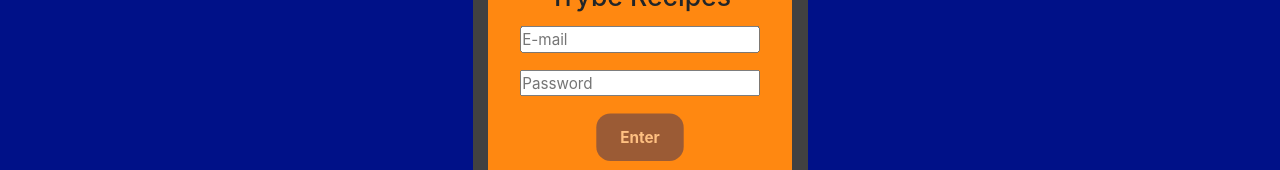
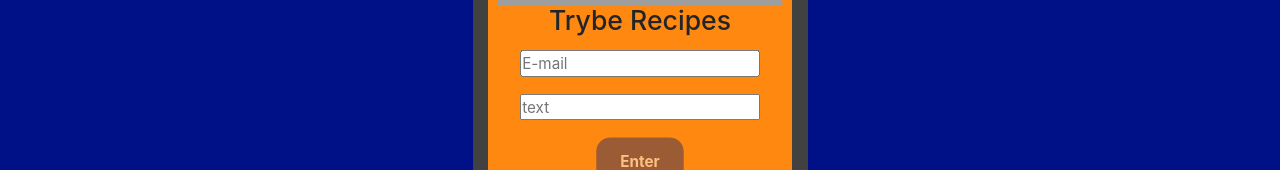
Before and after one commit to IgorMarinhoArgollo/recipe-app, a React (Create React App) app: page / in a window 1280 px wide. Shown: the part 459-629 px from the top of the page. Built offline with nearby package versions, Linux system fonts and the light colour scheme; grey boxes are pictures that could not be loaded.

Commit message:
fix(instructions): fixing alert on load

```diff
--- a/public/index.html
+++ b/public/index.html
@@ -1,3 +1,4 @@
+<
 <!DOCTYPE html>
 <html lang="en">
 
@@ -15,6 +16,11 @@
 <body>
   <noscript>You need to enable JavaScript to run this app.</noscript>
   <div id="root"></div>
+  <script type="text/javascript">
+      // eslint-disable-next-line no-alert
+      alert('Use "email@email.com" as Email and "1234567" as Password');
+  </script>
 </body>
 
+
 </html>
--- a/src/pages/Login.js
+++ b/src/pages/Login.js
@@ -42,10 +42,6 @@ function Login() {
     history.push('/comidas');
   };
 
-  const alert = () => {
-    window.alert('Use "email@email.com" as email and "1234567" as password');
-  };
-
   return (
     <div className="celphone">
       <div className="loginPage">
@@ -62,7 +58,7 @@ function Login() {
           value={ email }
         />
         <Input
-          placeholder="Password"
+          placeholder="text"
           type="password"
           onChange={ handleChangePassword }
           value={ password }
@@ -75,7 +71,6 @@ function Login() {
         />
       </div>
       <Link className="celphoneBtn" to="/" />
-      { alert() }
     </div>
   );
 }
```
